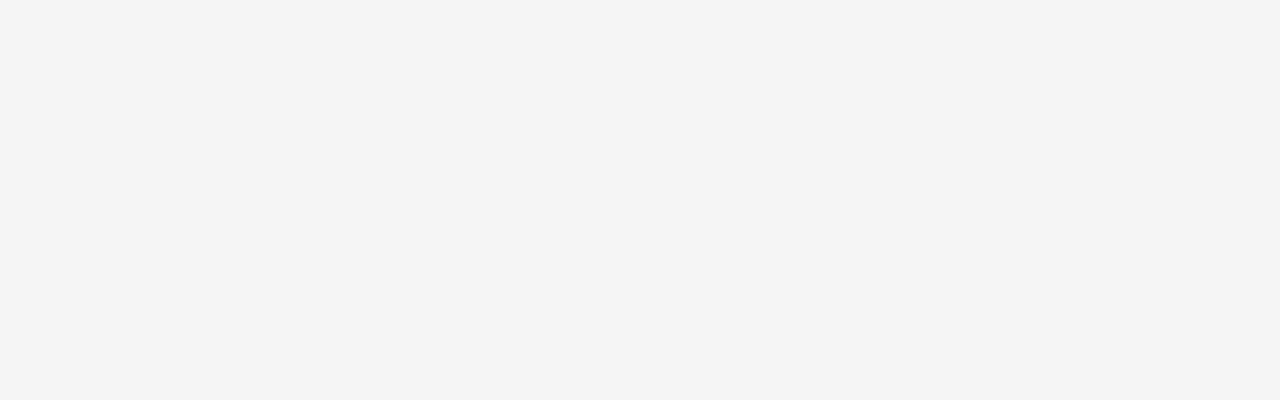
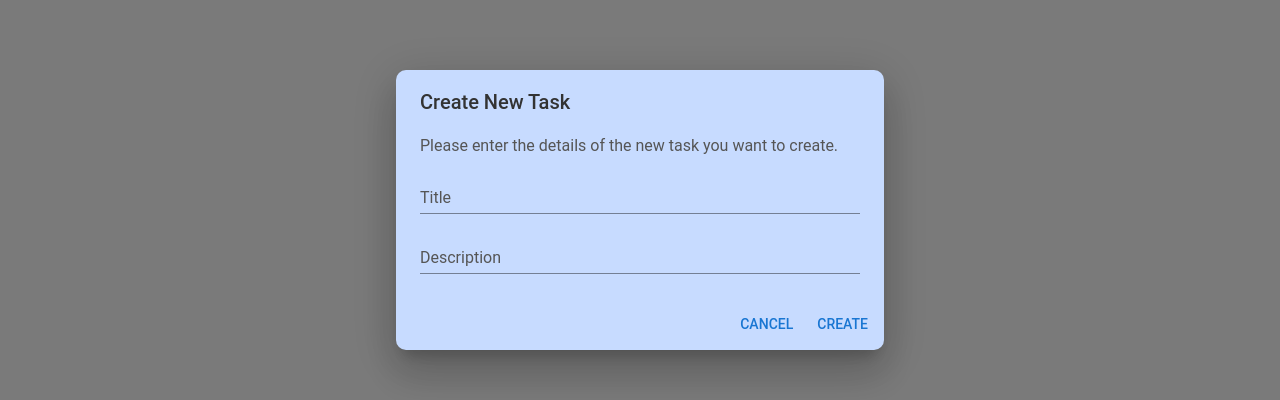
Before and after one commit to sachmii/Milestone, a React (Create React App) app in the folder frontend/: page /tasks in a window 1280 px wide. Both pictures are taken after a click on the button 694 px from the left and 180 px from the top of the page. Shown: the part 190-590 px from the top of the page. Built offline with nearby package versions, Linux system fonts and the light colour scheme; no server answers; a web font is replaced by a local one.

Commit message:
creating Task via Dialog

```diff
--- a/frontend/src/components/createTaskDialog.js
+++ b/frontend/src/components/createTaskDialog.js
@@ -1,4 +1,4 @@
-import React, { useState, useEffect } from "react";
+import React, { useState, useEffect, Component } from "react";
 import axios from "axios";
 import {
 	Container,
@@ -13,26 +13,21 @@ import {
 import "../fonts.css";
 
 export const CreateTaskDialog = ({ open, setOpen, setTasks }) => {
-	const [open, setOpen] = useState(false); // State to manage dialog open/close
 	const [newTask, setNewTask] = useState({ title: "", description: "" }); // State to manage new task input
 
-	const _handleClose = () => {
+	const handleClose = () => {
 		setOpen(false);
 	};
 
-	const _handleClickOpen = () => {
-		setOpen(true);
-	};
-
-	const _handleAddTask = async () => {
+	const handleAddTask = async () => {
 		try {
 			const token = localStorage.getItem("access_token");
-			await axios.post(
-				`http://localhost:8000/tasks/${taskId}`,
+			const response = await axios.post(
+				`http://localhost:8000/tasks/create`,
 				{
 					title: newTask.title,
 					description: newTask.description,
-					completed: "false",
+					completed: "False",
 				},
 				{
 					headers: {
@@ -41,6 +36,15 @@ export const CreateTaskDialog = ({ open, setOpen, setTasks }) => {
 					},
 				}
 			);
+			const createdTask = response.data;
+			if (createdTask.id) {
+				setTasks((prevTasks) => [...prevTasks, createdTask]);
+				setNewTask({ title: "", description: "" });
+				handleClose();
+			} else {
+				console.log(`Response: ${response.data}`);
+				throw new Error("Task creation failed, no ID returned.");
+			}
 		} catch (e) {
 			console.log("Error when creating task.");
 			alert("There was an error when creating the task.");
@@ -48,4 +52,50 @@ export const CreateTaskDialog = ({ open, setOpen, setTasks }) => {
 	};
 
 	// add dialog for creating task
+	return (
+		<Dialog
+			open={open}
+			onClose={handleClose}
+			PaperProps={{
+				component: "form",
+				style: {
+					backgroundColor: "#c7dbff",
+					borderRadius: 10,
+				},
+			}}
+		>
+			<DialogTitle>Create New Task</DialogTitle>
+			<DialogContent>
+				<DialogContentText>
+					Please enter the details of the new task you want to create.
+				</DialogContentText>
+				<TextField
+					autoFocus
+					margin="dense"
+					label="Title"
+					type="text"
+					fullWidth
+					variant="standard"
+					value={newTask.title}
+					onChange={(e) => setNewTask({ ...newTask, title: e.target.value })}
+				/>
+				<TextField
+					autoFocus
+					margin="dense"
+					label="Description"
+					type="text"
+					fullWidth
+					variant="standard"
+					value={newTask.description}
+					onChange={(e) =>
+						setNewTask({ ...newTask, description: e.target.value })
+					}
+				/>
+			</DialogContent>
+			<DialogActions>
+				<Button onClick={handleClose}>Cancel</Button>
+				<Button onClick={handleAddTask}>Create</Button>
+			</DialogActions>
+		</Dialog>
+	);
 };
--- a/frontend/src/components/taskList.js
+++ b/frontend/src/components/taskList.js
@@ -4,10 +4,12 @@ import { Container, Typography, Box } from "@mui/material";
 import { IconButton } from "@mui/material";
 import AddIcon from "@mui/icons-material/Add";
 import TaskCard from "./taskCard";
+import { CreateTaskDialog } from "./createTaskDialog";
 import "../fonts.css"; // Import the CSS file with the font
 
 export const TaskList = () => {
 	const [tasks, setTasks] = useState([]); // Initialize as an array
+	const [open, setOpen] = useState(false); // State to manage dialog open/close
 
 	useEffect(() => {
 		const getTasks = async () => {
@@ -28,6 +30,10 @@ export const TaskList = () => {
 
 		getTasks();
 	}, []);
+
+	const handleClickOpen = () => {
+		setOpen(true);
+	};
 
 	return (
 		<Container maxWidth="sm">
@@ -57,11 +63,16 @@ export const TaskList = () => {
 					<Typography variant="h8" color="textSecondary" align="center">
 						Add a new task
 					</Typography>
-					<IconButton color="secondary" aria-label="add task">
+					<IconButton
+						color="secondary"
+						aria-label="add task"
+						onClick={handleClickOpen}
+					>
 						<AddIcon />
 					</IconButton>
 				</Box>
 			</Box>
+			<CreateTaskDialog open={open} setOpen={setOpen} setTasks={setTasks} />
 		</Container>
 	);
 };
```
Also changed, not shown: 2 other files (tests, documents, lock files or other folders).
